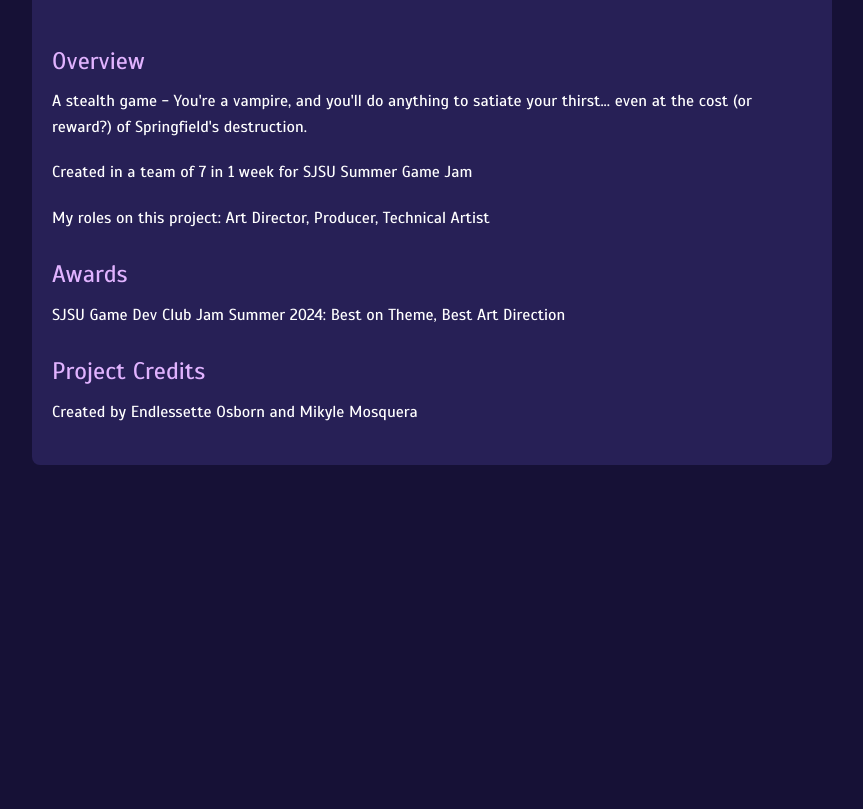
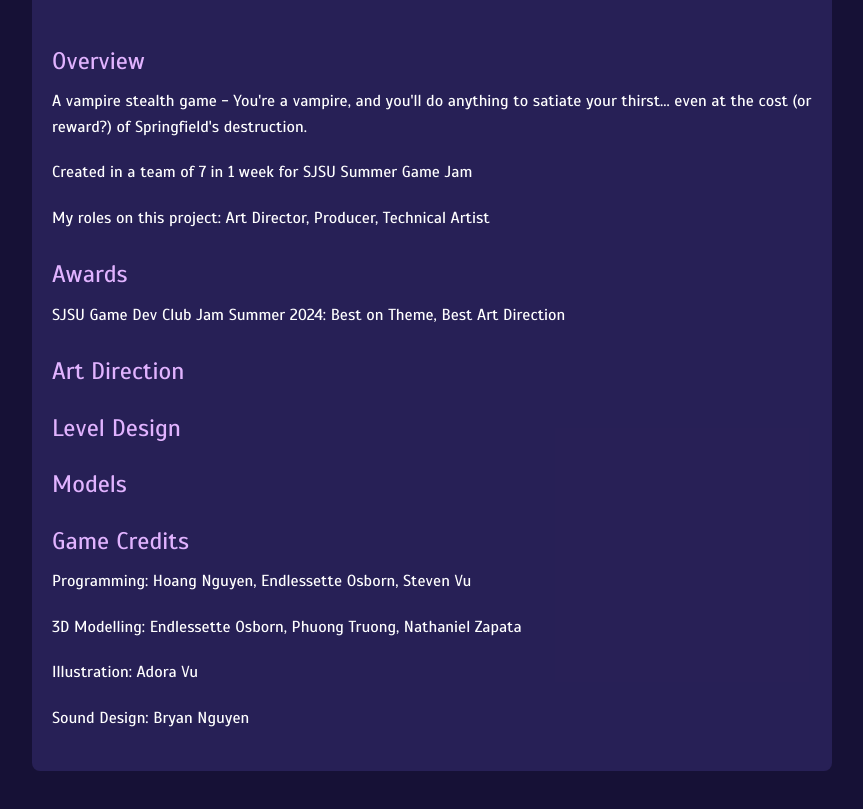
Before and after one commit to endlessette/endlessette.github.io, a plain HTML site: page project_thirsty.html in a window 1280 px wide. Shown: the part 843-1652 px from the top of the page, without its empty margins (208-1071 px from the left). Before the commit the page ends 1348 px from the top, so only its background shows below. Drawn offline with nearby package versions, Linux system fonts and the light colour scheme; files that its build step writes are made by us from their sources.

Commit message:
more changes

```diff
--- a/project_thirsty.html
+++ b/project_thirsty.html
@@ -74,7 +74,7 @@
                 <div class="collapse navbar-toggleable-md text-xs-center text-uppercase tm-navbar" id="tmNavbar">
                     <ul class="nav navbar-nav">
                         <li class="nav-item active selected">
-                            <a class="nav-link" href="#0" data-no="1">Games<span class="sr-only">(current)</span></a>
+                            <a class="nav-link" href="#games" window.location.href='index.html' data-no="1">Games<span class="sr-only">(current)</span></a>
                         </li>
                         <li class="nav-item">
                             <a class="nav-link" href="#0" data-no="2">Projects</a>
@@ -114,21 +114,28 @@
             <img src="img/Thirsty/thirsty_game_bg.png" alt="Thirsty" style="width: 100%; margin: 20px 0;">
 
             <h2>Overview</h2>
-            <p>A stealth game - You're a vampire, and you'll do anything to satiate your thirst... even at the cost (or reward?) of Springfield's destruction.</p>
+            <p>A vampire stealth game - You're a vampire, and you'll do anything to satiate your thirst... even at the cost (or reward?) of Springfield's destruction.</p>
             <p>Created in a team of 7 in 1 week for SJSU Summer Game Jam</p>
             <p>My roles on this project: Art Director, Producer, Technical Artist</p>
 
             <h2>Awards</h2>
             <p>SJSU Game Dev Club Jam Summer 2024: Best on Theme, Best Art Direction</p>
 
+            <h2>Art Direction</h2>
 
+            <h2>Level Design</h2>
 
             <!-- Development Process -->
+            <h2>Models</h2>
 
 
 
-            <h2>Project Credits</h2>
-            <p>Created by Endlessette Osborn and Mikyle Mosquera</p>
+            <h2>Game Credits</h2>
+            <p>Programming: Hoang Nguyen, Endlessette Osborn, Steven Vu</p>
+            <p>3D Modelling: Endlessette Osborn, Phuong Truong, Nathaniel Zapata</p>
+            <p>Illustration: Adora Vu</p>
+            <p>Sound Design: Bryan Nguyen</p>
+
 
             <!-- Links Section -->
         </div>
```
Also changed, not shown: img/Thirsty/thisty_models.png (added).
